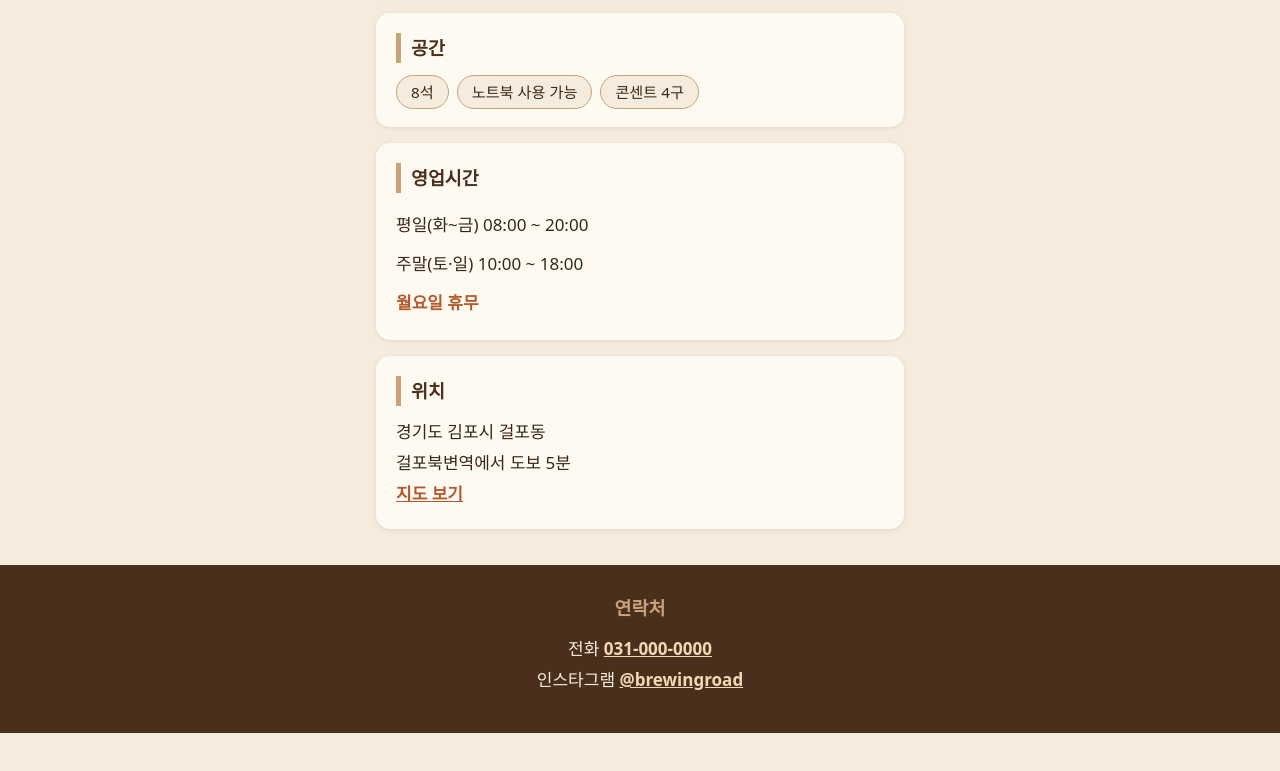
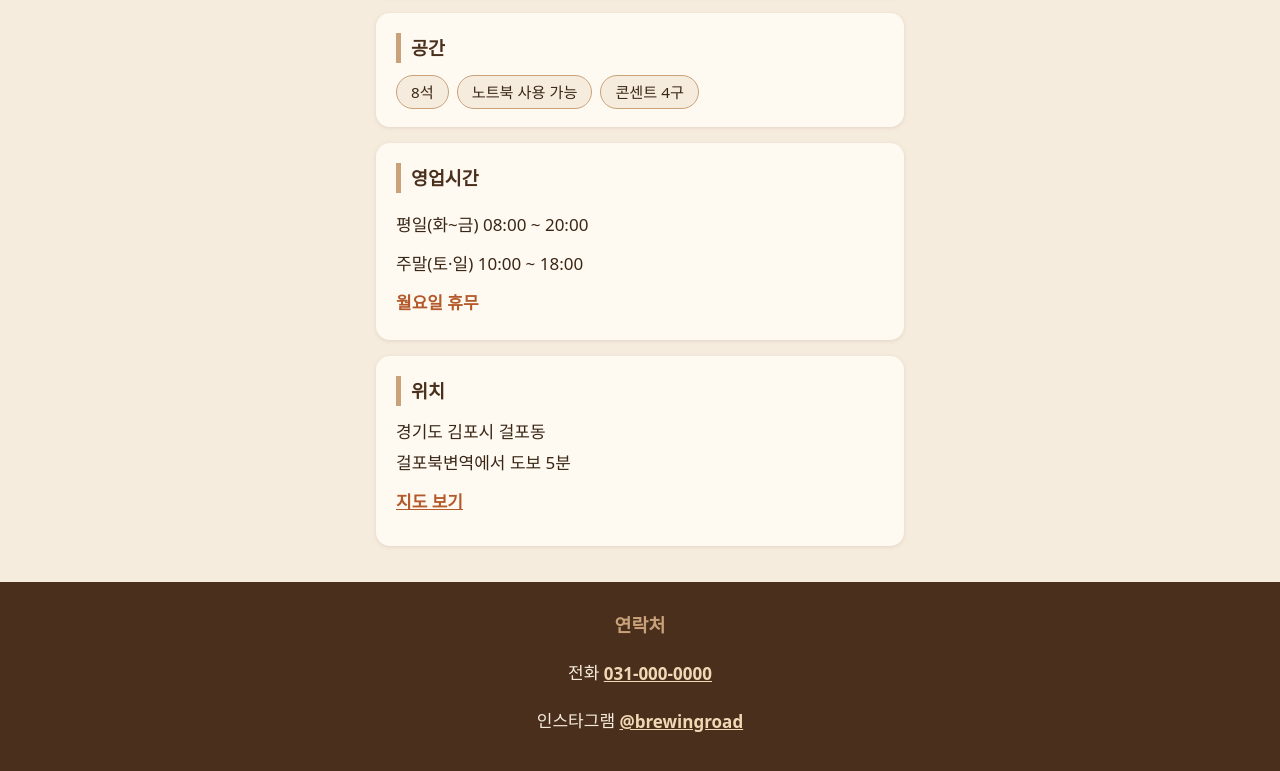
Before and after one commit to plutony-kr/Day2-Cafe-, a plain HTML site: page index.html in a window 1280 px wide. Shown: the part 628-1399 px from the top of the page. Before the commit the page ends 1361 px from the top, so only its background shows below. Drawn offline with Linux system fonts and the light colour scheme.

Commit message:
4단계 완성
Co-Authored-By: Claude Sonnet 5.5 <noreply@anthropic.com>

```diff
--- a/index.html
+++ b/index.html
@@ -126,6 +126,13 @@
     footer#contact p { margin: 4px 0; }
     footer#contact a { color: #f2d9b5; }
 
+    /* 본문·푸터 링크도 손가락으로 누르기 쉽게 (최소 44px) */
+    #location a, footer#contact a {
+      display: inline-flex;
+      align-items: center;
+      min-height: 44px;
+    }
+
     a:focus-visible { outline: 3px solid #f2b66d; outline-offset: 2px; }
 
     @media (min-width: 700px) {
```
